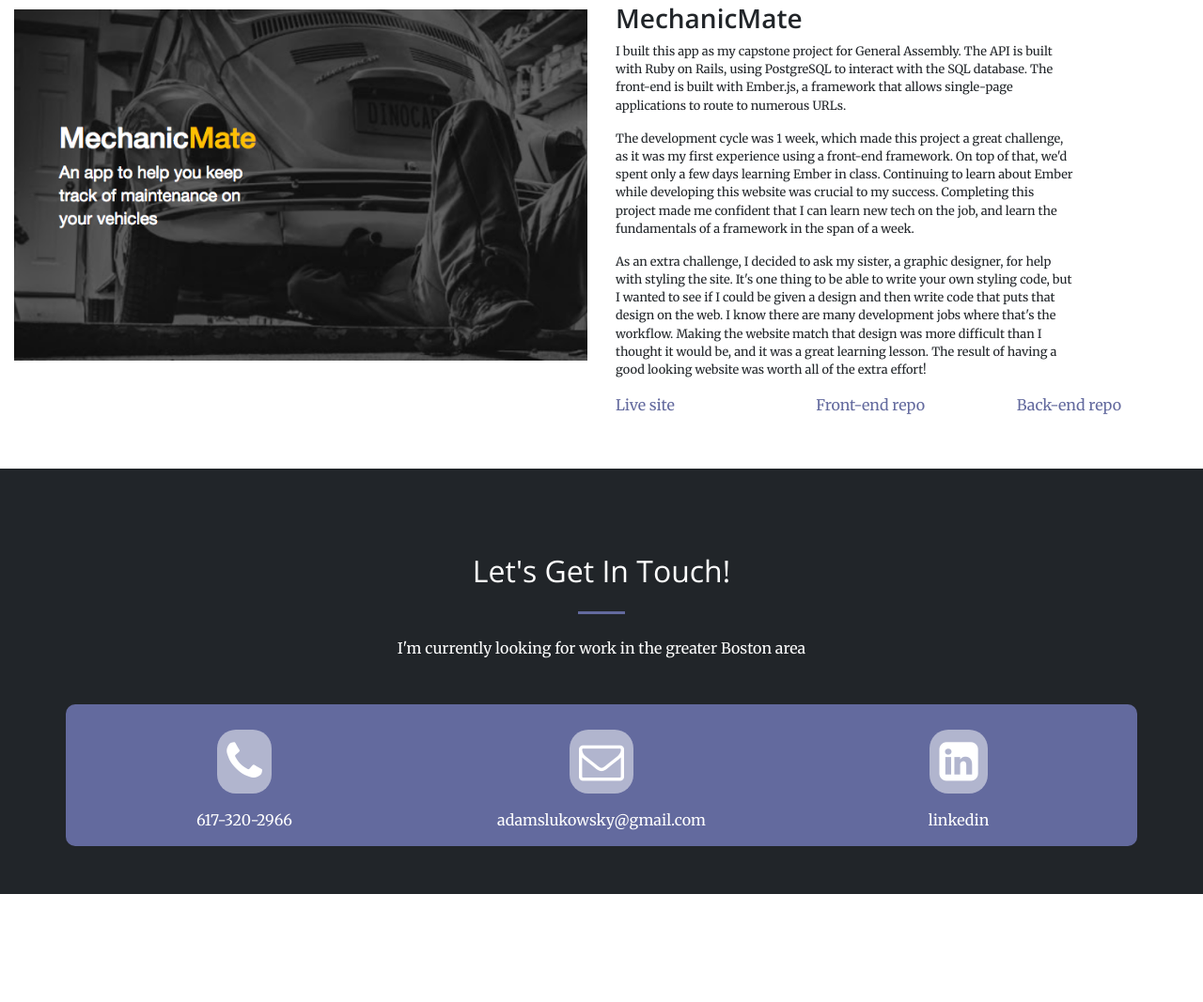
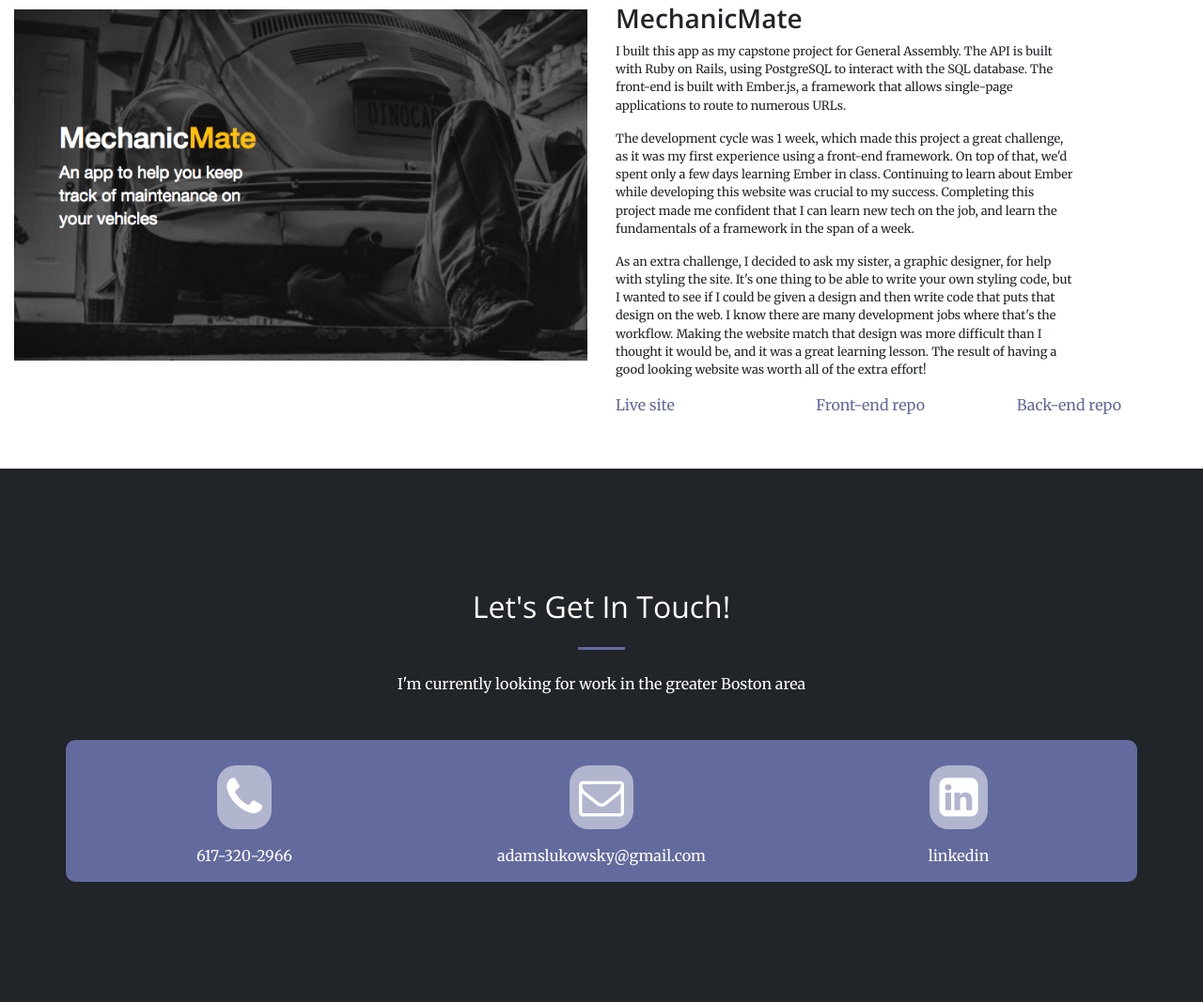
Before and after one commit to jal90/jal90.github.io, a website: page index.html in a window 1280 px wide. Shown: the part 2261-3328 px from the top of the page at 94% size. Before the commit the page ends 3213 px from the top, so only its background shows below. Drawn offline with nearby package versions, Linux system fonts and the light colour scheme.

Commit message:
Change #contact to .contact
In hopes of bugfixing last commit

```diff
--- a/index.html
+++ b/index.html
@@ -168,14 +168,7 @@
     </div>
   </section>
 
-  <!-- <section class="bg-dark text-white">
-    <div class="container text-center">
-      <h2 class="mb-4">Free Download at Start Bootstrap!</h2>
-      <a class="btn btn-light btn-xl sr-button" href="http://startbootstrap.com/template-overviews/creative/">Download Now!</a>
-    </div>
-  </section> -->
-
-  <section class="bg-dark text-white" id="contact">
+  <section class="bg-dark text-white" id="contact" class="contact">
     <div class="container">
       <div class="row">
         <div class="col-lg-8 mx-auto text-center">
--- a/main.css
+++ b/main.css
@@ -84,7 +84,7 @@ h3 {
   border-radius: 10px;
 }
 
-#contact {
+.contact {
   padding-top: 7%;
   padding-bottom: 4%;
 }
```
